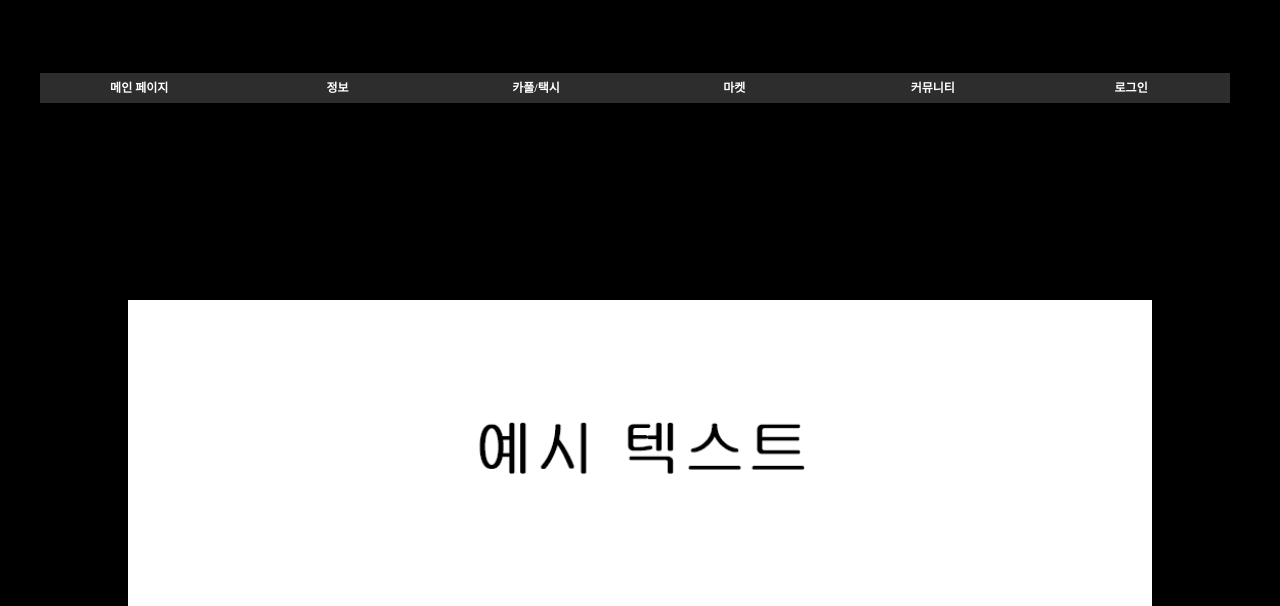
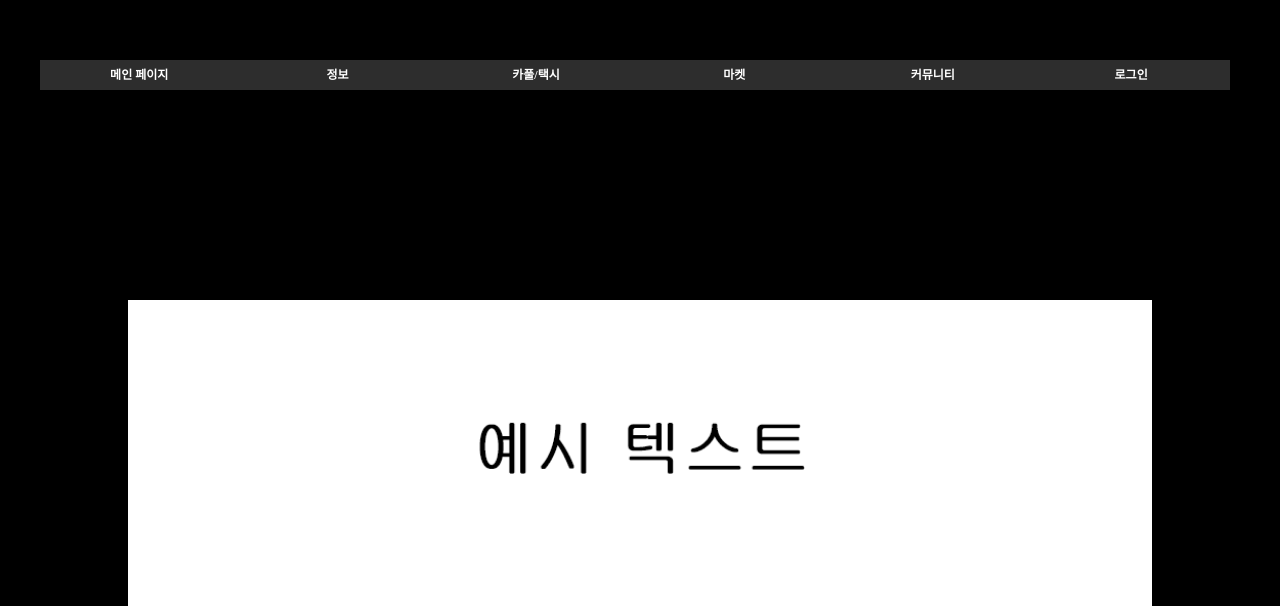
Before and after one commit to Mad-Alchemist/IP, a PHP site: page /main.php in a window 1280 px wide. Shown: the top 606 px of the page. Run offline with PHP 8.4, Linux system fonts and the light colour scheme.

Commit message:
??
ㅁㄴㅇ

```diff
--- a/css/a.css
+++ b/css/a.css
@@ -12,10 +12,12 @@ body{
   height:auto;
   text-align: center;
 }
-
+#TopBar ul
+{
+  margin:0;
+}
 #TopBar ul li
 {
-  margin:0;
   list-style: none;
   color: white;
   background-color: #2d2d2d;
```
